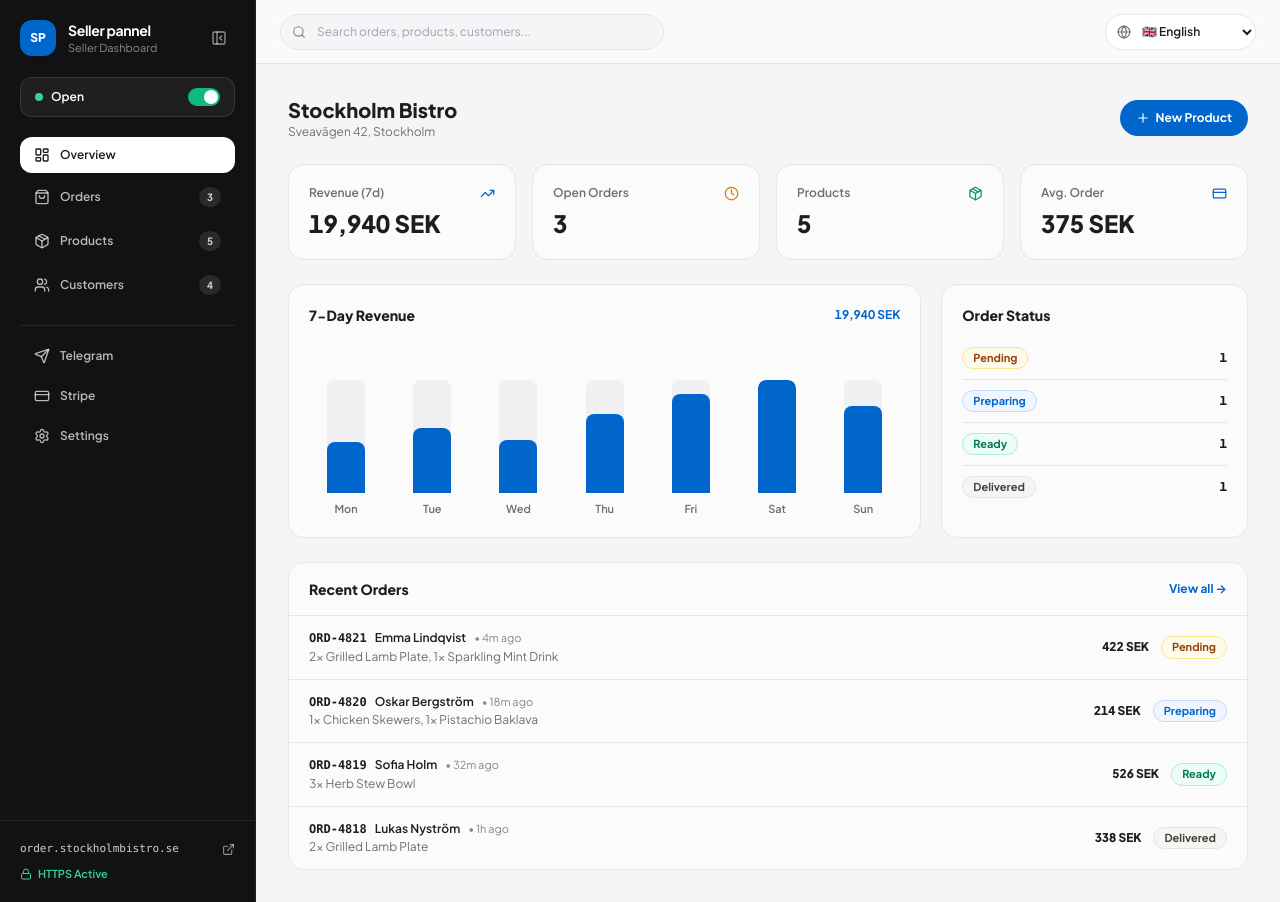
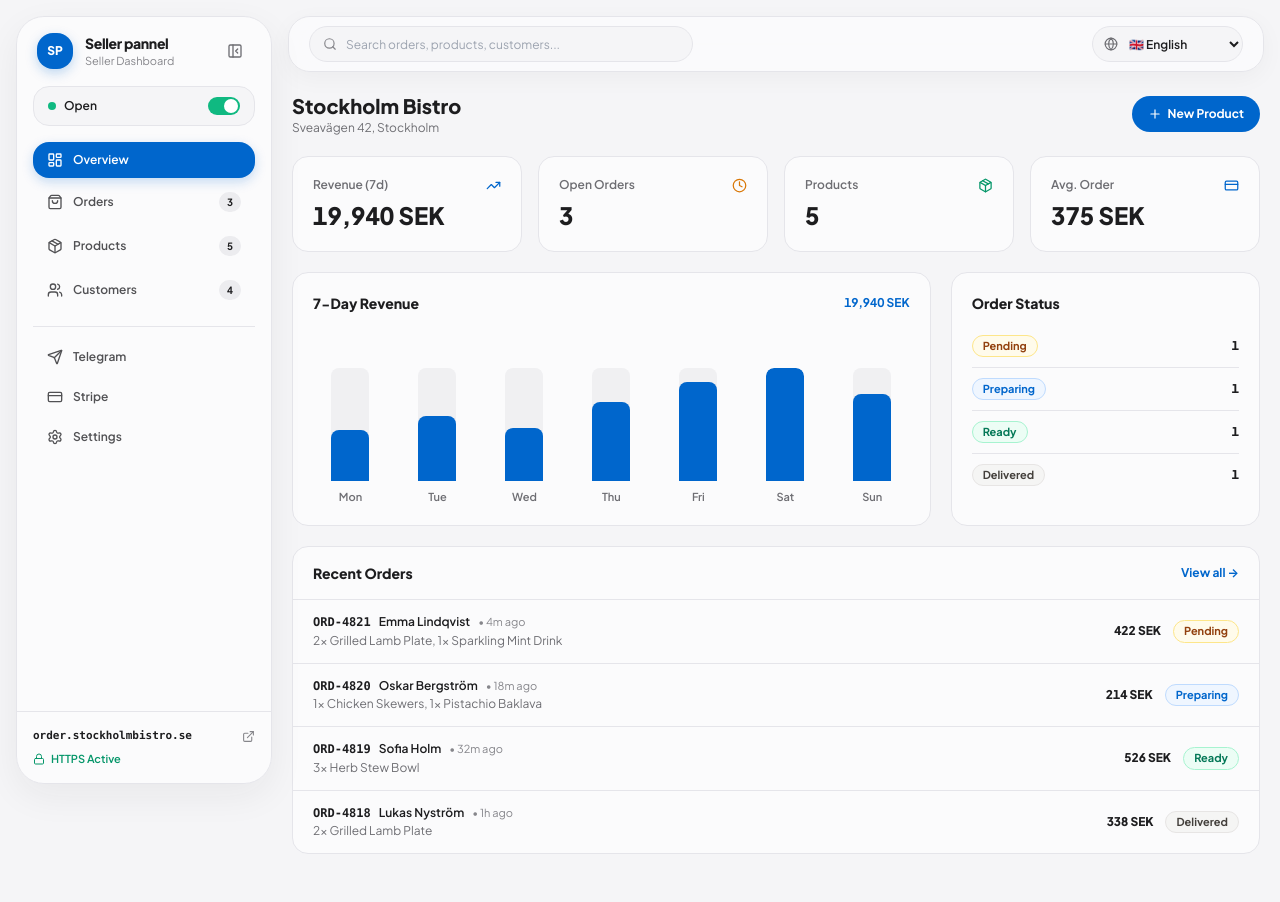
Before and after one commit to benjaminzafar/linksho-seller, a Nuxt app: page / in a window 1280 px wide. Built offline with nearby package versions, Linux system fonts and the light colour scheme.

Commit message:
ux: style Seller pannel navbar and sidebar as Apple floating rounded boxes

```diff
--- a/pages/index.vue
+++ b/pages/index.vue
@@ -385,11 +385,11 @@ const selectTab = (id) => {
 </script>
 
 <template>
-  <div class="min-h-screen bg-[#F5F5F7] text-[#1D1D1F] flex" dir="ltr">
+  <div class="min-h-screen bg-[#F5F5F7] text-[#1D1D1F] flex lg:p-4 lg:gap-4" dir="ltr">
     <!-- Toast -->
     <div
       v-if="toastMsg"
-      class="fixed bottom-5 right-5 z-50 flex items-center gap-2 rounded-xl bg-[#1D1D1F] text-white px-4 py-2.5 shadow-lg text-xs font-semibold"
+      class="fixed bottom-5 right-5 z-50 flex items-center gap-2 rounded-2xl bg-[#1D1D1F] text-white px-4 py-2.5 shadow-lg text-xs font-semibold"
     >
       <CheckCircle2 :size="15" class="text-emerald-400 shrink-0" />
       <span>{{ toastMsg }}</span>
@@ -398,34 +398,34 @@ const selectTab = (id) => {
     <!-- Mobile Backdrop -->
     <div
       v-if="mobileNavOpen"
-      class="fixed inset-0 z-40 bg-black/40 lg:hidden"
+      class="fixed inset-0 z-40 bg-black/30 backdrop-blur-xs lg:hidden"
       @click="mobileNavOpen = false"
     />
 
-    <!-- Sidebar -->
+    <!-- Apple Floating Rounded Sidebar -->
     <aside
       :class="[
-        'fixed inset-y-0 left-0 z-50 bg-[#111214] text-white flex flex-col justify-between transition-all duration-200 lg:static lg:translate-x-0 shrink-0 border-r border-white/[0.06]',
-        sidebarCollapsed ? 'lg:w-[74px] w-64' : 'w-64',
-        mobileNavOpen ? 'translate-x-0' : '-translate-x-full'
+        'fixed inset-y-3 left-3 z-50 rounded-[28px] bg-[#FBFBFC]/95 backdrop-blur-xl border border-[#E5E5EA] shadow-[0_12px_36px_rgba(29,29,31,0.06)] text-[#1D1D1F] flex flex-col justify-between transition-all duration-200 lg:sticky lg:top-4 lg:h-[calc(100vh-2rem)] lg:translate-x-0 shrink-0',
+        sidebarCollapsed ? 'lg:w-[76px] w-64' : 'w-64',
+        mobileNavOpen ? 'translate-x-0' : '-translate-x-[115%]'
       ]"
     >
-      <div :class="['space-y-5', sidebarCollapsed ? 'lg:px-3 lg:py-5 p-5' : 'p-5']">
+      <div :class="['space-y-4', sidebarCollapsed ? 'lg:px-3 lg:py-4 p-4' : 'p-4']">
         <!-- Brand & Collapse Toggle -->
-        <div :class="['flex items-center', sidebarCollapsed ? 'lg:justify-center justify-between' : 'justify-between']">
+        <div :class="['flex items-center px-1', sidebarCollapsed ? 'lg:justify-center justify-between' : 'justify-between']">
           <div class="flex items-center gap-3 min-w-0">
-            <div class="h-9 w-9 rounded-xl bg-[#0066CC] flex items-center justify-center font-extrabold text-xs shrink-0 shadow-sm">
+            <div class="h-9 w-9 rounded-2xl bg-[#0066CC] text-white flex items-center justify-center font-extrabold text-xs shrink-0 shadow-[0_4px_12px_rgba(0,102,204,0.25)]">
               SP
             </div>
             <div v-if="!sidebarCollapsed" class="min-w-0">
-              <div class="text-sm font-bold tracking-tight truncate">Seller pannel</div>
-              <div class="text-[11px] text-white/50 truncate">{{ t.brandSub }}</div>
+              <div class="text-sm font-extrabold tracking-tight text-[#1D1D1F] truncate">Seller pannel</div>
+              <div class="text-[11px] text-[#86868B] truncate">{{ t.brandSub }}</div>
             </div>
           </div>
 
           <button
             type="button"
-            class="hidden lg:flex h-8 w-8 rounded-lg items-center justify-center text-white/55 hover:text-white hover:bg-white/[0.08] transition-colors cursor-pointer shrink-0"
+            class="hidden lg:flex h-8 w-8 rounded-full items-center justify-center text-[#6E6E73] hover:text-[#1D1D1F] hover:bg-[#F5F5F7] transition-colors cursor-pointer shrink-0"
             :title="sidebarCollapsed ? 'Expand sidebar' : 'Collapse sidebar'"
             @click="sidebarCollapsed = !sidebarCollapsed"
           >
@@ -435,10 +435,10 @@ const selectTab = (id) => {
 
           <button
             type="button"
-            class="lg:hidden p-1.5 rounded-lg text-white/70 hover:text-white"
+            class="lg:hidden h-8 w-8 rounded-full flex items-center justify-center text-[#6E6E73] hover:bg-[#F5F5F7]"
             @click="mobileNavOpen = false"
           >
-            <X :size="18" />
+            <X :size="17" />
           </button>
         </div>
 
@@ -447,20 +447,20 @@ const selectTab = (id) => {
           type="button"
           :title="store.isOpen ? t.storeOpen : t.storeClosed"
           :class="[
-            'w-full rounded-xl bg-white/[0.06] hover:bg-white/[0.1] border border-white/10 py-2.5 flex items-center text-xs font-semibold transition-colors cursor-pointer',
+            'w-full rounded-2xl bg-[#F5F5F7] hover:bg-[#ECECEF] border border-[#E5E5EA] py-2.5 flex items-center text-xs font-semibold transition-colors cursor-pointer',
             sidebarCollapsed ? 'lg:justify-center lg:px-0 px-3.5 justify-between' : 'px-3.5 justify-between'
           ]"
           @click="store.isOpen = !store.isOpen; showToast(t.savedToast)"
         >
           <span class="flex items-center gap-2">
-            <span :class="['h-2 w-2 rounded-full shrink-0', store.isOpen ? 'bg-emerald-400' : 'bg-rose-400']" />
-            <span v-if="!sidebarCollapsed">{{ store.isOpen ? t.storeOpen : t.storeClosed }}</span>
+            <span :class="['h-2 w-2 rounded-full shrink-0', store.isOpen ? 'bg-emerald-500' : 'bg-rose-500']" />
+            <span v-if="!sidebarCollapsed" class="text-[#1D1D1F]">{{ store.isOpen ? t.storeOpen : t.storeClosed }}</span>
           </span>
           <span
             v-if="!sidebarCollapsed"
             :class="[
               'w-8 h-4.5 rounded-full p-0.5 transition-colors flex items-center',
-              store.isOpen ? 'bg-emerald-500 justify-end' : 'bg-white/20 justify-start'
+              store.isOpen ? 'bg-emerald-500 justify-end' : 'bg-[#D2D2D7] justify-start'
             ]"
           >
             <span class="h-3.5 w-3.5 rounded-full bg-white shadow-xs block" />
@@ -475,11 +475,11 @@ const selectTab = (id) => {
             type="button"
             :title="sidebarCollapsed ? item.label : undefined"
             :class="[
-              'w-full flex items-center rounded-xl text-xs font-semibold transition-all cursor-pointer relative',
+              'w-full flex items-center rounded-2xl text-xs font-semibold transition-all cursor-pointer',
               sidebarCollapsed ? 'lg:justify-center lg:px-0 lg:py-2.5 px-3.5 py-2.5 justify-between' : 'px-3.5 py-2.5 justify-between',
               activeTab === item.id
-                ? 'bg-white text-[#1D1D1F] shadow-xs'
-                : 'text-white/70 hover:text-white hover:bg-white/[0.07]'
+                ? 'bg-[#0066CC] text-white shadow-[0_4px_12px_rgba(0,102,204,0.22)]'
+                : 'text-[#515154] hover:text-[#1D1D1F] hover:bg-[#F5F5F7]'
             ]"
             @click="selectTab(item.id)"
           >
@@ -491,7 +491,7 @@ const selectTab = (id) => {
               v-if="item.badge !== undefined && !sidebarCollapsed"
               :class="[
                 'px-2 py-0.5 rounded-full text-[10px] font-bold tabular-nums',
-                activeTab === item.id ? 'bg-[#0066CC] text-white' : 'bg-white/10 text-white/80'
+                activeTab === item.id ? 'bg-white/20 text-white' : 'bg-[#ECECEF] text-[#1D1D1F]'
               ]"
             >
               {{ item.badge }}
@@ -500,7 +500,7 @@ const selectTab = (id) => {
         </nav>
 
         <!-- Divider -->
-        <div class="border-t border-white/[0.08] pt-3">
+        <div class="border-t border-[#E5E5EA] pt-3">
           <nav class="space-y-1">
             <button
               v-for="item in setupNav"
@@ -508,11 +508,11 @@ const selectTab = (id) => {
               type="button"
               :title="sidebarCollapsed ? item.label : undefined"
               :class="[
-                'w-full flex items-center rounded-xl text-xs font-semibold transition-all cursor-pointer',
+                'w-full flex items-center rounded-2xl text-xs font-semibold transition-all cursor-pointer',
                 sidebarCollapsed ? 'lg:justify-center lg:px-0 lg:py-2.5 px-3.5 py-2.5 justify-between' : 'px-3.5 py-2.5 justify-between',
                 activeTab === item.id
-                  ? 'bg-white text-[#1D1D1F] shadow-xs'
-                  : 'text-white/70 hover:text-white hover:bg-white/[0.07]'
+                  ? 'bg-[#0066CC] text-white shadow-[0_4px_12px_rgba(0,102,204,0.22)]'
+                  : 'text-[#515154] hover:text-[#1D1D1F] hover:bg-[#F5F5F7]'
               ]"
               @click="selectTab(item.id)"
             >
@@ -526,18 +526,18 @@ const selectTab = (id) => {
       </div>
 
       <!-- Footer Domain & SSL -->
-      <div :class="['border-t border-white/[0.08] text-[11px] text-white/60', sidebarCollapsed ? 'lg:p-3 p-5 flex justify-center' : 'p-5 space-y-2']">
+      <div :class="['border-t border-[#E5E5EA] text-[11px] text-[#6E6E73]', sidebarCollapsed ? 'lg:p-3 p-4 flex justify-center' : 'p-4 space-y-1.5']">
         <a
           :href="`https://${store.customDomain}`"
           target="_blank"
           rel="noopener noreferrer"
           :title="store.customDomain"
-          class="flex items-center justify-between gap-2 text-white/80 hover:text-white transition-colors"
+          class="flex items-center justify-between gap-2 text-[#1D1D1F] hover:text-[#0066CC] font-semibold transition-colors"
         >
           <span v-if="!sidebarCollapsed" class="truncate font-mono">{{ store.customDomain }}</span>
-          <ExternalLink :size="13" class="shrink-0 text-white/55" />
+          <ExternalLink :size="13" class="shrink-0 text-[#86868B]" />
         </a>
-        <div v-if="!sidebarCollapsed" class="flex items-center gap-1.5 text-emerald-400 font-semibold">
+        <div v-if="!sidebarCollapsed" class="flex items-center gap-1.5 text-emerald-600 font-semibold">
           <Lock :size="12" />
           <span>{{ t.sslActive }}</span>
         </div>
@@ -546,24 +546,24 @@ const selectTab = (id) => {
 
     <!-- Main Workspace -->
     <div class="flex-1 min-w-0 flex flex-col">
-      <!-- Top Bar -->
-      <header class="sticky top-0 z-30 h-16 bg-[#FBFBFC]/90 backdrop-blur-md border-b border-[#E5E5EA] px-4 sm:px-6 flex items-center justify-between gap-3">
+      <!-- Apple Floating Rounded Top Navbar -->
+      <header class="sticky top-3 lg:top-4 z-30 mx-3 mt-3 lg:mx-0 lg:mt-0 h-14 rounded-[22px] bg-[#FBFBFC]/90 backdrop-blur-xl border border-[#E5E5EA] shadow-[0_6px_24px_rgba(29,29,31,0.04)] px-3.5 sm:px-5 flex items-center justify-between gap-3">
         <div class="flex items-center gap-3 min-w-0 flex-1">
           <button
             type="button"
-            class="lg:hidden h-9 w-9 rounded-xl bg-white border border-[#E5E5EA] flex items-center justify-center text-[#1D1D1F]"
+            class="lg:hidden h-9 w-9 rounded-full bg-[#F5F5F7] border border-[#E5E5EA] flex items-center justify-center text-[#1D1D1F]"
             @click="mobileNavOpen = true"
           >
-            <Menu :size="18" />
+            <Menu :size="17" />
           </button>
 
           <div class="relative w-full max-w-sm">
-            <Search :size="14" class="absolute left-3 top-1/2 -translate-y-1/2 text-[#86868B] pointer-events-none" />
+            <Search :size="14" class="absolute left-3.5 top-1/2 -translate-y-1/2 text-[#86868B] pointer-events-none" />
             <input
               v-model="searchQuery"
               type="text"
               :placeholder="t.searchPlaceholder"
-              class="w-full h-9 rounded-full bg-[#F5F5F7] border border-[#E5E5EA] pl-9 pr-4 text-xs focus:bg-white focus:border-[#0066CC] focus:outline-none"
+              class="w-full h-9 rounded-full bg-[#F5F5F7] border border-[#E5E5EA] pl-9 pr-4 text-xs focus:bg-white focus:border-[#0066CC] focus:outline-none transition-colors"
             />
           </div>
         </div>
@@ -573,7 +573,7 @@ const selectTab = (id) => {
             <Globe :size="14" class="absolute left-3 text-[#6E6E73] pointer-events-none" />
             <select
               v-model="lang"
-              class="h-9 rounded-full bg-white border border-[#E5E5EA] pl-8 pr-3 text-xs font-semibold text-[#1D1D1F] focus:border-[#0066CC] focus:outline-none cursor-pointer"
+              class="h-9 rounded-full bg-[#F5F5F7] hover:bg-[#ECECEF] border border-[#E5E5EA] pl-8 pr-3 text-xs font-semibold text-[#1D1D1F] focus:border-[#0066CC] focus:outline-none cursor-pointer transition-colors"
             >
               <option v-for="l in SELLER_LANGUAGES" :key="l.code" :value="l.code">
                 {{ l.flag }} {{ l.label }}
@@ -583,7 +583,7 @@ const selectTab = (id) => {
         </div>
       </header>
 
-      <main class="p-4 sm:p-6 lg:p-8 max-w-7xl w-full mx-auto space-y-6">
+      <main class="p-3 sm:p-4 lg:px-1 lg:pt-5 lg:pb-8 max-w-7xl w-full mx-auto space-y-5">
         <!-- OVERVIEW TAB -->
         <template v-if="activeTab === 'overview'">
           <!-- Page Title Bar -->
```
